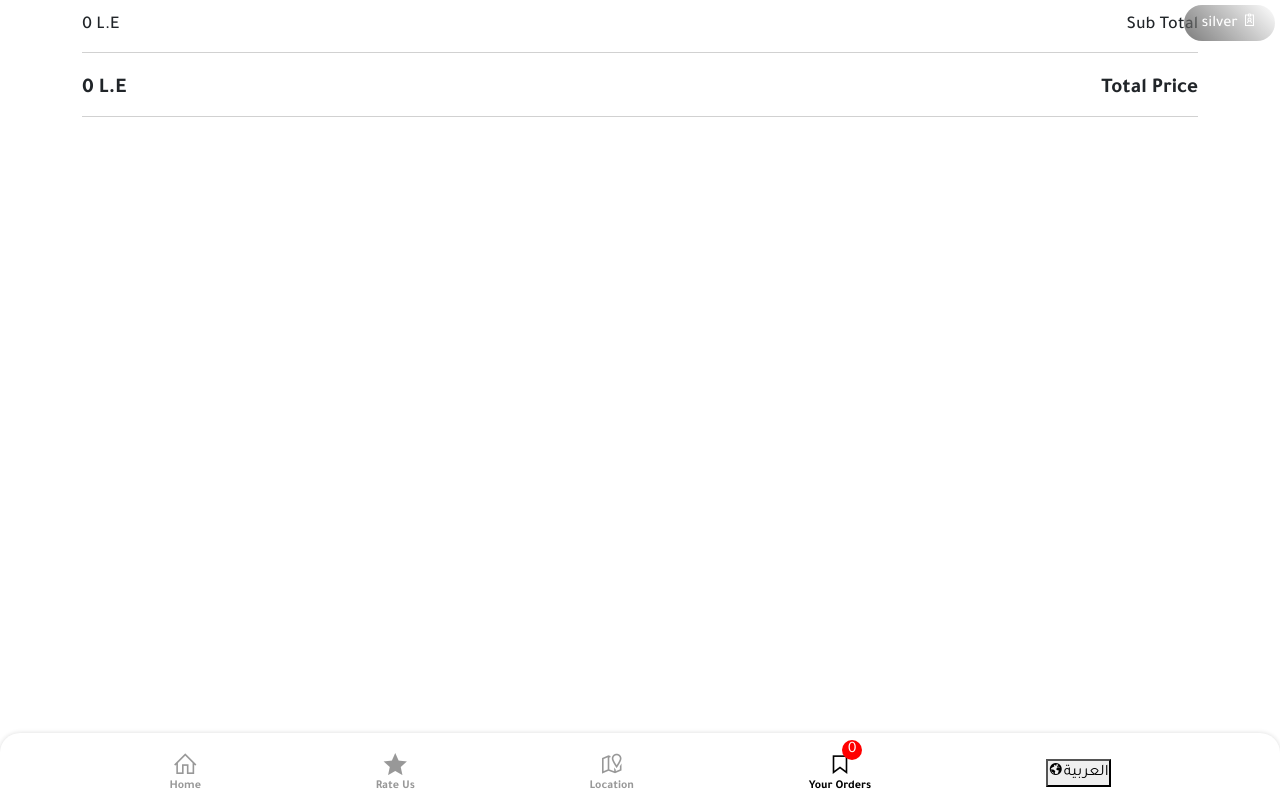
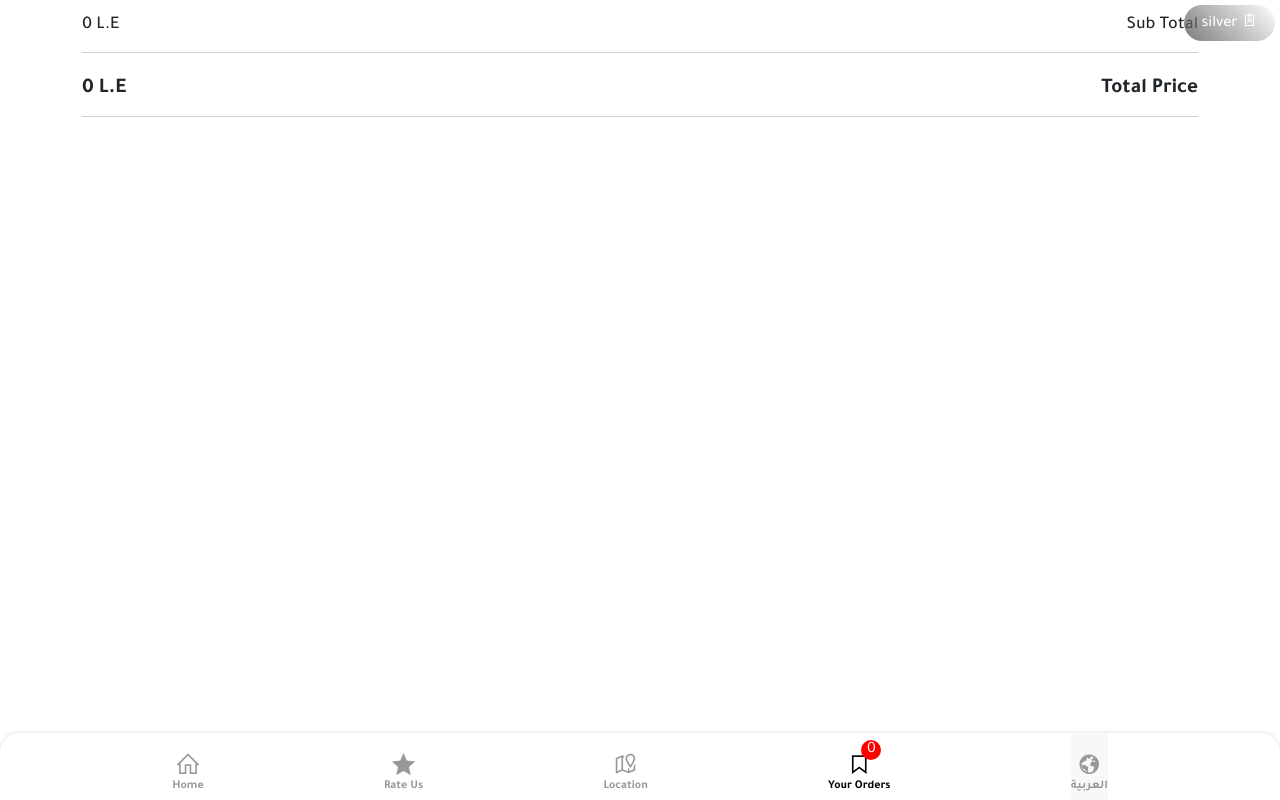
Before and after one commit to abdulrhmanElsawy/kroo-qr-menu, a React (Create React App) app: page /kroo-qr-menu/bookmark in a window 1280 px wide. Built offline with nearby package versions, Linux system fonts and the light colour scheme.

Commit message:
Deployed website

```diff
--- a/src/components/css/downnav.css
+++ b/src/components/css/downnav.css
@@ -33,6 +33,21 @@
     opacity: 0.4;
 }
 
+.down-nav .nav-content ul li button {
+    display: flex;
+    flex-direction: column;
+    align-items: center;
+    justify-content: center;
+    height: 80px;
+    font-size: 12px;
+    color: #000;
+    font-weight: 600;
+    opacity: 0.4;
+    outline:none;
+    border:none;
+}
+
+
 .down-nav .nav-content ul li a.active{
     opacity: 1;
 
@@ -43,6 +58,10 @@
     color: #000;
 }
 
+.down-nav .nav-content ul li button i{
+    font-size: 26px;
+    color: #000;
+}
 
 .down-nav .nav-content ul li {
     position: relative
```
Also changed, not shown: 7 other files (tests, documents, lock files or other folders).
